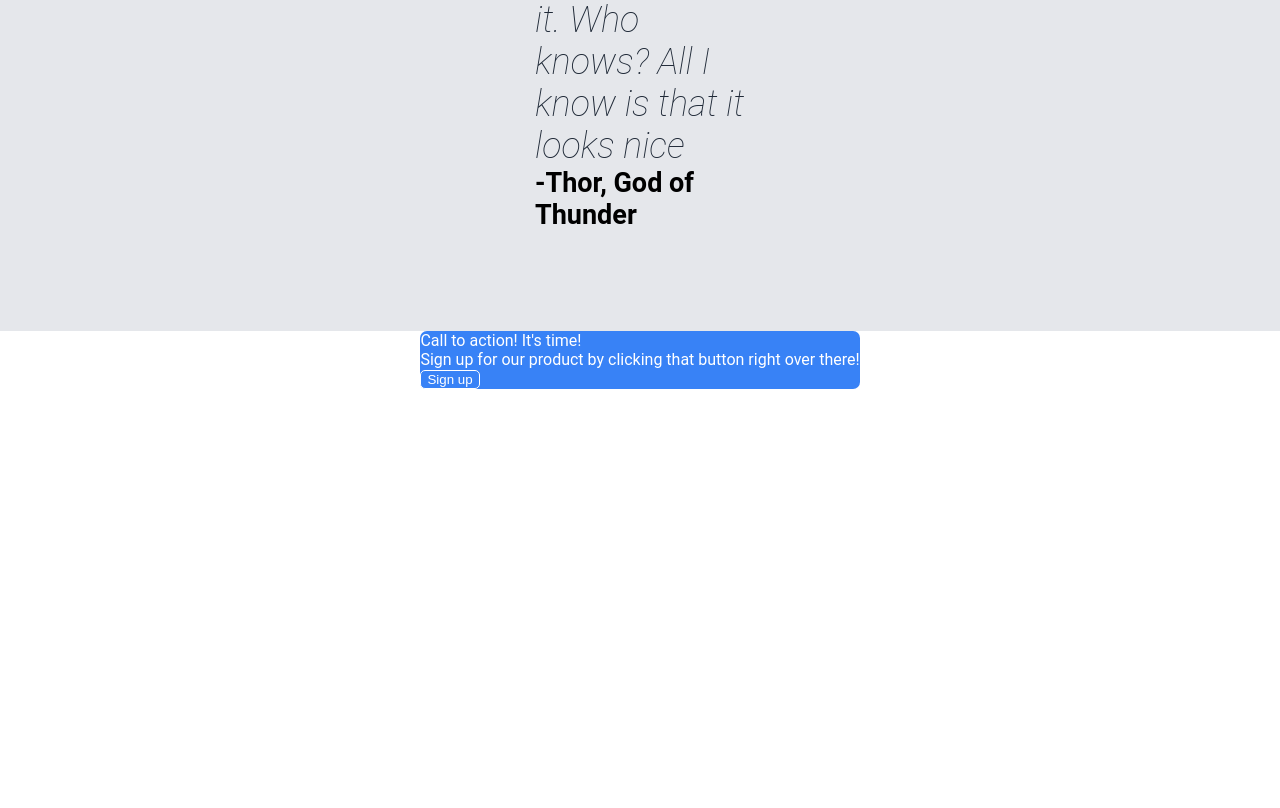
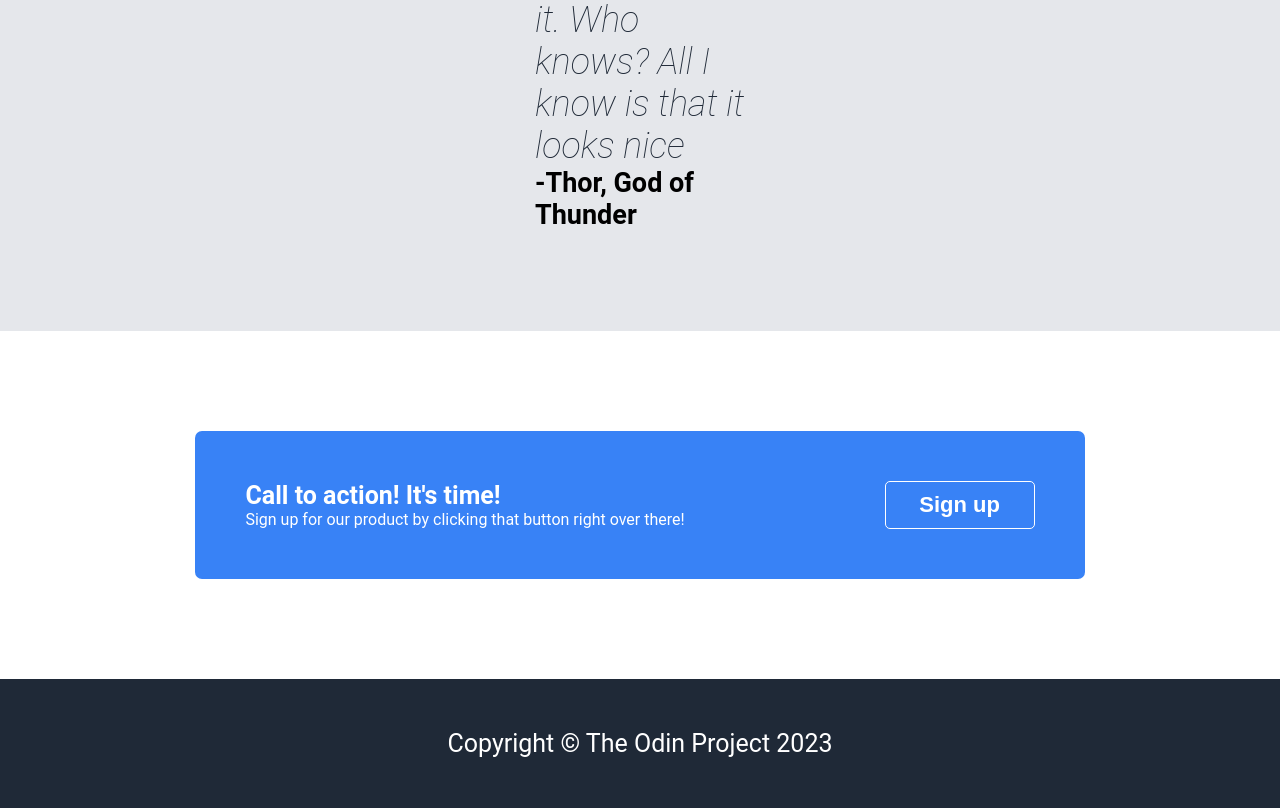
Before and after one commit to AidenSchell/Landing-page, a plain HTML site: page index.html in a window 1280 px wide. Shown: the part 1609-2417 px from the top of the page. Before the commit the page ends 1998 px from the top, so only its background shows below. Drawn offline with Linux system fonts and the light colour scheme.

Commit message:
completely done

```diff
--- a/index.html
+++ b/index.html
@@ -63,4 +63,7 @@
             <button class="cta-button">Sign up</button>
         </div>
     </div>
+    <div class="footer">
+        <div class="footer-text">Copyright © The Odin Project 2023</div>
+    </div>
 </body>
--- a/styles.css
+++ b/styles.css
@@ -157,11 +157,15 @@ a {
     display: flex;
     align-items: center;
     justify-content: center;
+    padding: 100px;
 }
 
 .cta-card {
     background-color: #3882F6;
     border-radius: 7px;
+    padding: 50px;
+    display: flex;
+    gap: 200px;
 }
 
 .cta-button {
@@ -169,8 +173,26 @@ a {
     border: 1px solid white;
     color: white;
     border-radius: 5px;
+    width: 150px;
+    font-size: 22px;
+    font-weight: bold;
 }
 
 .cta-writing {
     color: white
 }
+
+.cta-title {
+    font-weight: bold;
+    font-size: 25px;
+}
+
+.footer {
+    display: flex;
+    background-color: #1F2937;
+    color: white;
+    justify-content: center;
+    align-items: center;
+    padding: 50px;
+    font-size: 25px;
+}
```
